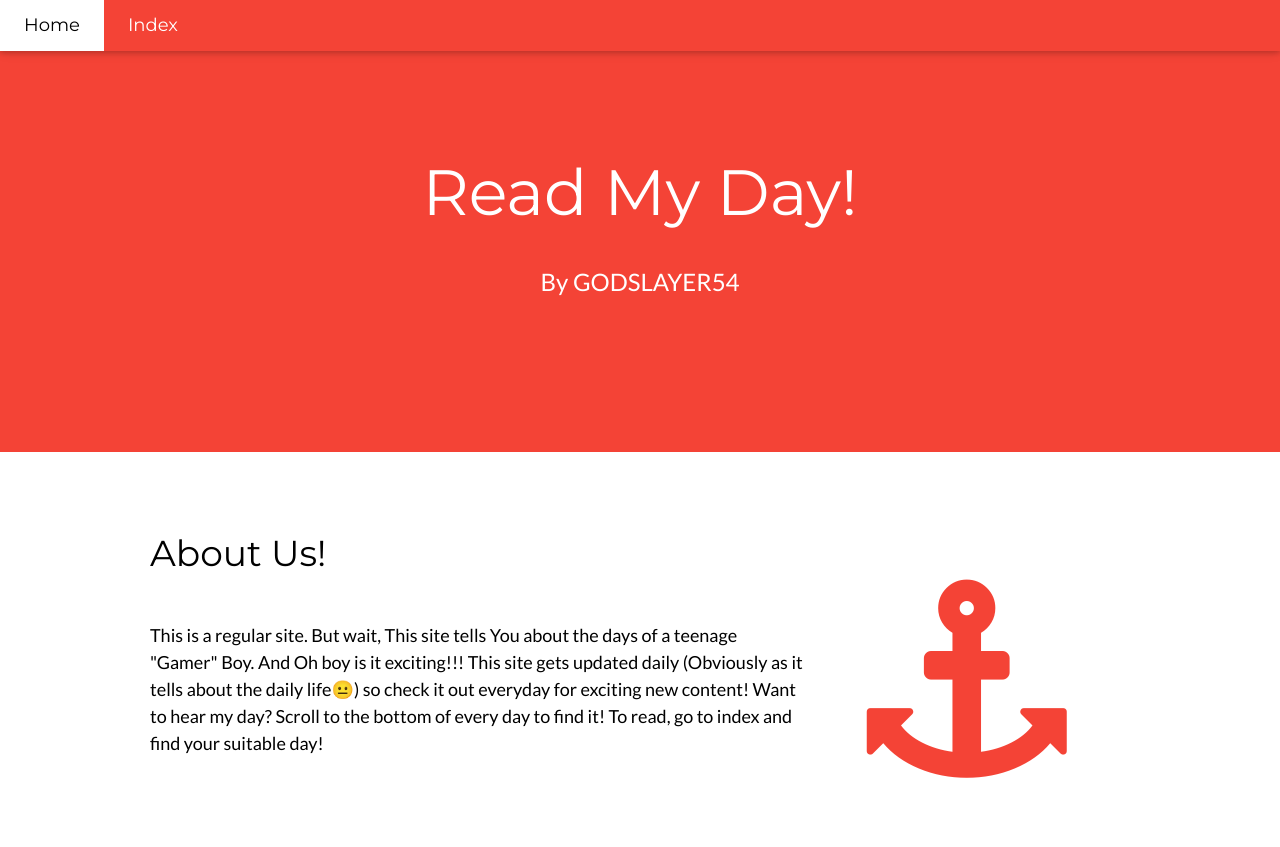
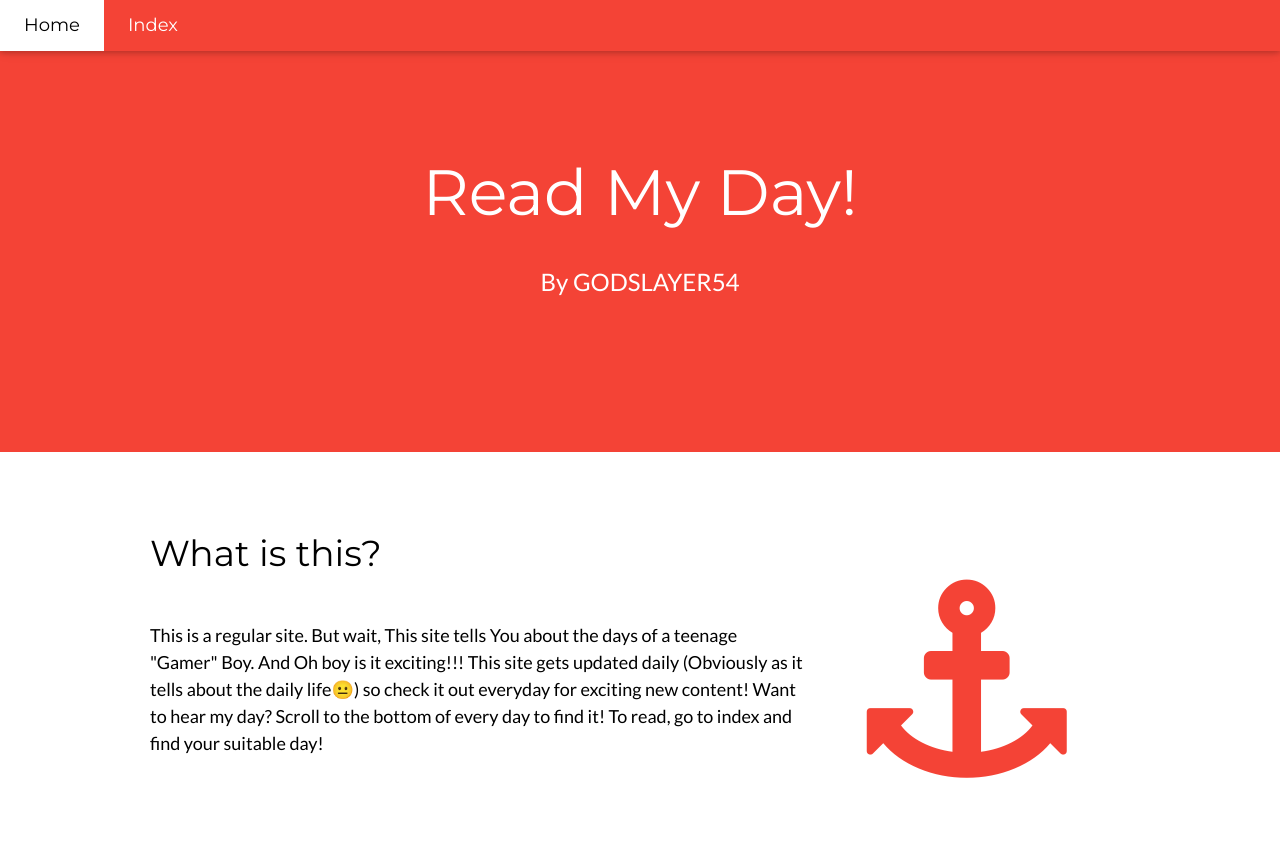
Before and after one commit to AVVERSION/read-my-day, a plain HTML site: page index.html in a window 1280 px wide. Shown: the top 847 px of the page. Drawn offline with nearby package versions, Linux system fonts and the light colour scheme.

Commit message:
Update index.html

```diff
--- a/index.html
+++ b/index.html
@@ -48,7 +48,7 @@ body,h1,h2,h3,h4,h5,h6 {font-family: "Lato", sans-serif}
 <div class="w3-row-padding w3-padding-64 w3-container">
   <div class="w3-content">
     <div class="w3-twothird">
-      <h1>About Us!</h1>
+      <h1>What is this?</h1>
       <h5 class="w3-padding-32">This is a regular site. But wait, This site tells You about the days of a teenage "Gamer" Boy. And Oh boy is it exciting!!! This site gets updated daily (Obviously as it tells about the daily life😐) so check it out everyday for exciting new content!
         Want to hear my day? Scroll to the bottom of every day to find it! To read, go to index and find your suitable day!
       </h5>
```
